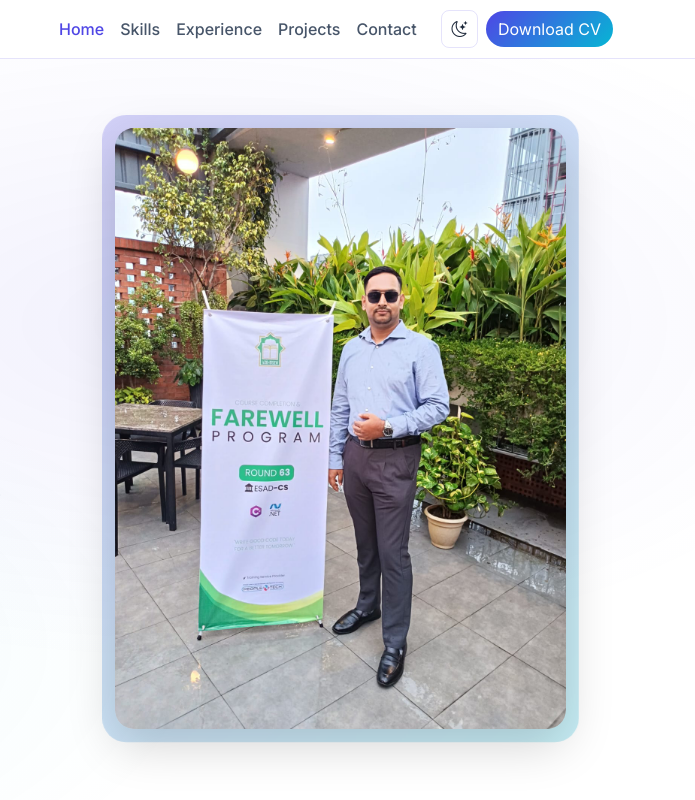
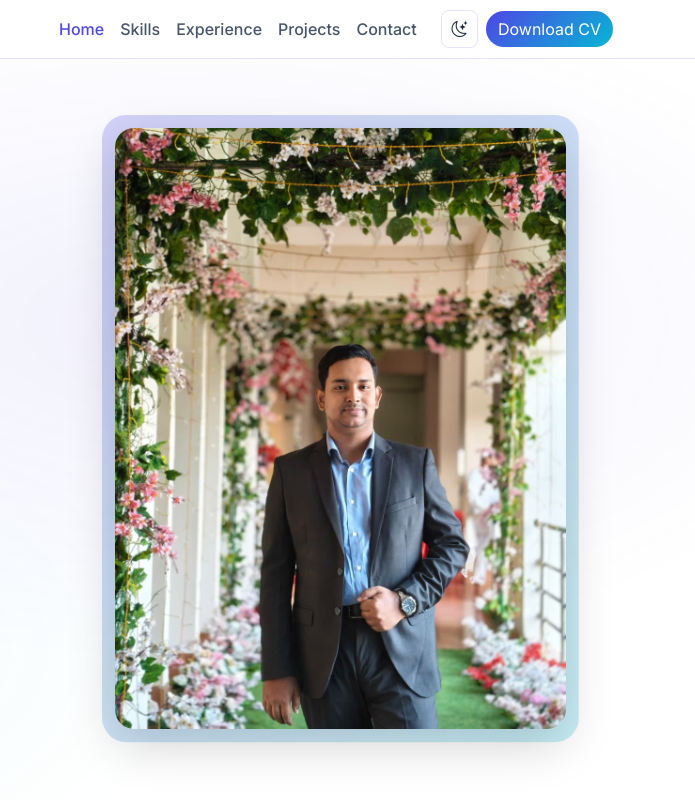
Before and after one commit to Mahmudul07-prog/My-Portfolio, a plain HTML site: page index.html in a window 1280 px wide. Shown: the top 800 px of the page, 585-1280 px from the left. Drawn offline with nearby package versions, Linux system fonts and the light colour scheme.

Commit message:
update_image

```diff
--- a/index.html
+++ b/index.html
@@ -365,7 +365,7 @@
           <div class="col-10 col-md-6 col-lg-5 mx-auto mt-5 mt-lg-0" data-aos="fade-left">
             <div class="profile-outer">
               <div class="profile-ring"></div>
-              <img src="Assets/MahmudulFull.jpg" class="img-fluid rounded-4 shadow-lg profile-img" alt="Portrait of Mahmudul Hasan" loading="lazy" decoding="async" />
+              <img src="Assets/profilepic.jpeg" class="img-fluid rounded-4 shadow-lg profile-img" alt="Portrait of Mahmudul Hasan" loading="lazy" decoding="async" />
             </div>
           </div>
         </div>
```
Also changed, not shown: Assets/profilepic.jpeg (added).
